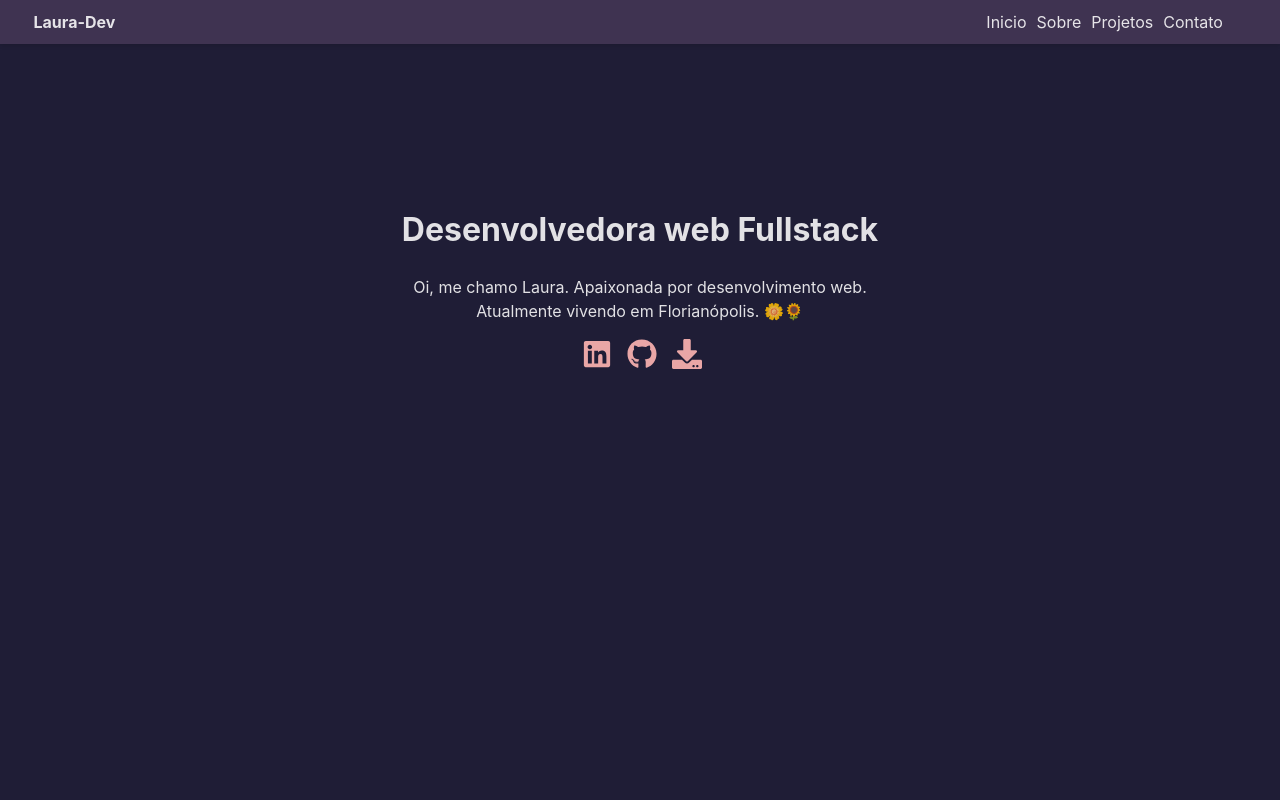
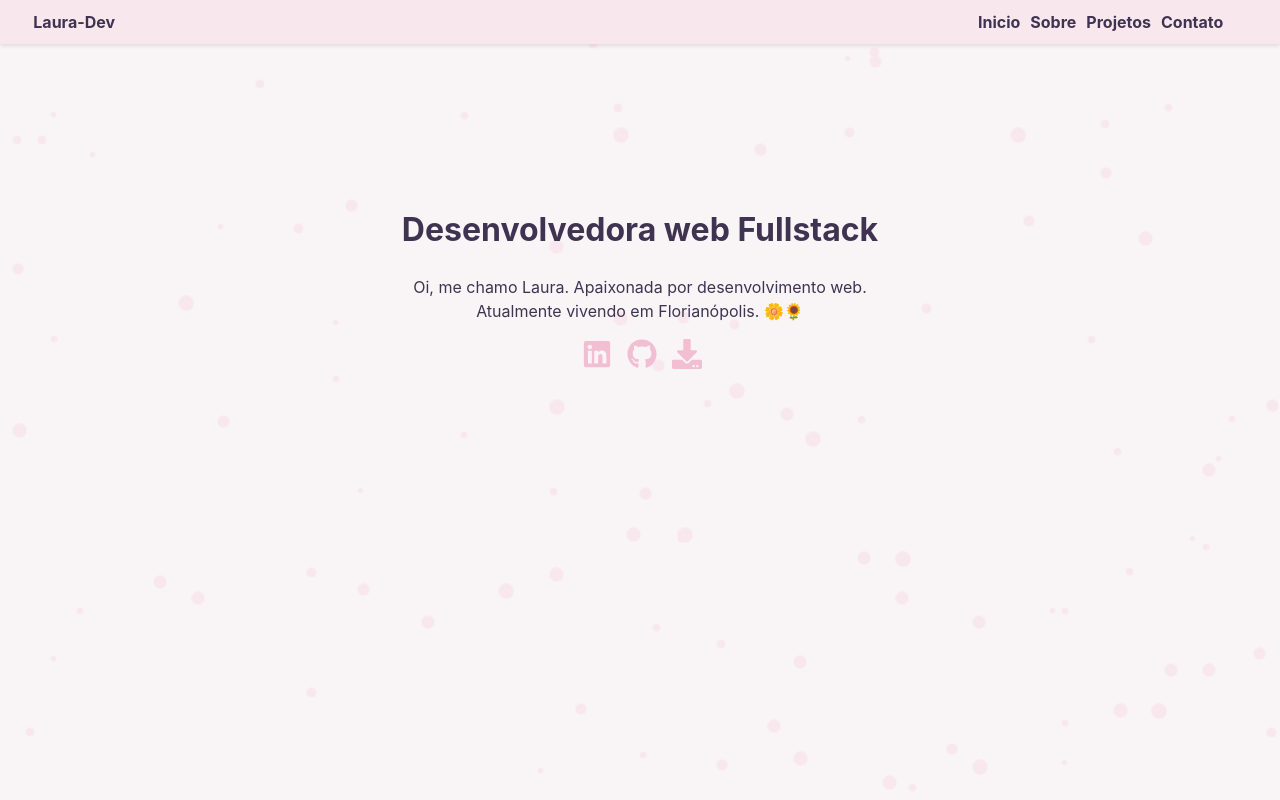
Before and after one commit to laujuu/laujuu-portfoliooo, a React (Vite) app in the folder Client/: page / in a window 1280 px wide. Built offline with nearby package versions, Linux system fonts and the light colour scheme.

Commit message:
feat: particulas no fundo

```diff
--- a/Client/package.json
+++ b/Client/package.json
@@ -10,6 +10,7 @@
     "preview": "vite preview"
   },
   "dependencies": {
+    "particles.js": "^2.0.0",
     "react": "^18.2.0",
     "react-dom": "^18.2.0"
   },
--- /dev/null
+++ b/Client/src/components/ParticlesBackground.tsx
@@ -0,0 +1,32 @@
+import React, { useEffect } from 'react';
+import styles from './css/ParticlesBackground.module.css';
+
+const ParticlesBackground: React.FC = () => {
+  useEffect(() => {
+    const particlesContainer = document.getElementById('particles-background');
+
+    if (particlesContainer) {
+      const numParticles = 50;
+
+      for (let i = 0; i < numParticles; i++) {
+        const particle = document.createElement('div');
+        particle.classList.add(styles.particle);
+
+        const size = Math.floor(Math.random() * 10 + 5);
+        const x = Math.floor(Math.random() * 100);
+        const y = Math.floor(Math.random() * 100);
+
+        particle.style.width = `${size}px`;
+        particle.style.height = `${size}px`;
+        particle.style.left = `${x}%`;
+        particle.style.top = `${y}%`;
+
+        particlesContainer.appendChild(particle);
+      }
+    }
+  }, []);
+
+  return <div id="particles-background" className={styles.container} />;
+};
+
+export default ParticlesBackground;
--- a/Client/src/components/css/Navbar.module.css
+++ b/Client/src/components/css/Navbar.module.css
@@ -2,7 +2,7 @@
     display: flex;
     justify-content: space-between;
     align-items: center;
-    background-color: #3F3351;
+    background-color: #F8E8EE;
     padding: 10px;
     position: fixed;
     top: 0;
@@ -33,6 +33,7 @@
 
   .nav_item {
     margin-left: 10px;
+    font-weight: bold;
   }
 
   .nav_item:first-child {
@@ -41,6 +42,6 @@
 
   .nav_item a {
     text-decoration: none;
-    color: rgba(255, 255, 255, 0.87);
+    color: #3F3351;
 
   }
--- /dev/null
+++ b/Client/src/components/css/ParticlesBackground.module.css
@@ -0,0 +1,28 @@
+.container {
+    position: fixed;
+    top: 0;
+    left: 0;
+    width: 100%;
+    height: 100%;
+    z-index: -1;
+    pointer-events: none;
+  }
+
+  .particle {
+    position: absolute;
+    background-color: #F8E8EE;
+    border-radius: 50%;
+    animation: pulse 2s ease-in-out infinite;
+  }
+
+  @keyframes pulse {
+    0% {
+      transform: scale(1);
+    }
+    50% {
+      transform: scale(1.2);
+    }
+    100% {
+      transform: scale(1);
+    }
+  }
--- a/Client/src/index.css
+++ b/Client/src/index.css
@@ -4,8 +4,8 @@
   font-weight: 400;
 
   color-scheme: light dark;
-  color: rgba(255, 255, 255, 0.87);
-  background: #1F1D36;
+  color: #3F3351;
+  background: #F9F5F6;
 
   font-synthesis: none;
   text-rendering: optimizeLegibility;
--- a/Client/src/pages/MainPage.tsx
+++ b/Client/src/pages/MainPage.tsx
@@ -2,12 +2,14 @@ import React from 'react';
 import { FaLinkedin, FaGithub, FaDownload } from 'react-icons/fa';
 import styles from './css/MainPage.module.css';
 import Navbar from '../components/Navbar';
+import ParticlesBackground from '../components/ParticlesBackground';
 
 class MainPage extends React.Component {
   render() {
     return (
       <main>
         <Navbar />
+        <ParticlesBackground />
         <div className={styles.container}>
           <div>
             <h1>Desenvolvedora web Fullstack</h1>
--- a/Client/src/pages/css/MainPage.module.css
+++ b/Client/src/pages/css/MainPage.module.css
@@ -19,5 +19,5 @@ body {
     margin-right: 5px;
     padding-left: 10px;
     text-decoration: none;
-    color: #E9A6A6;
+    color: #F2BED1;
   }
--- a/package.json
+++ b/package.json
@@ -3,6 +3,7 @@
     "emoji-picker-react": "^4.4.9",
     "install": "^0.13.0",
     "npm": "^9.6.7",
+    "particles.js": "^2.0.0",
     "react-icons": "^4.8.0",
     "react-router-dom": "^6.11.2"
   }
```
Also changed, not shown: 2 other files (tests, documents, lock files or other folders).
